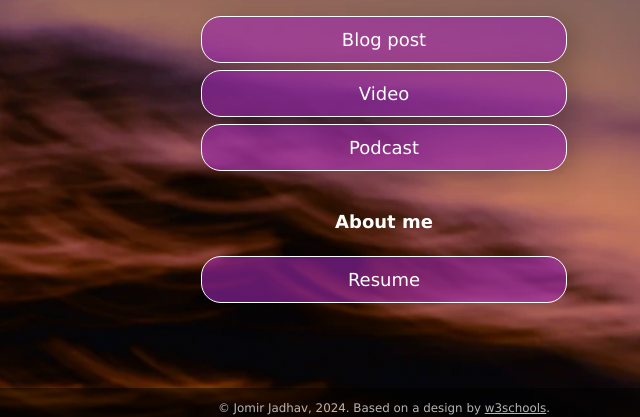
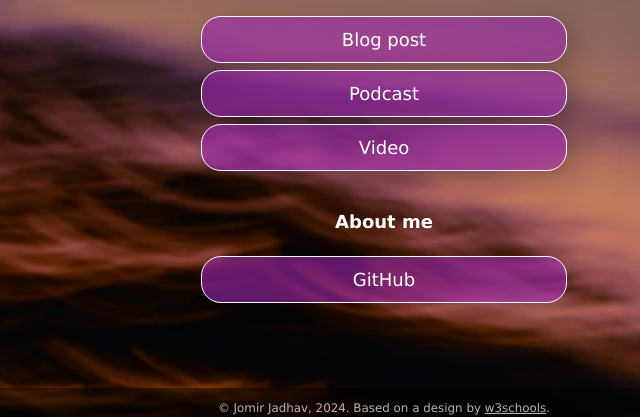
Before and after one commit to RomirJadhav/romirjadhav.github.io, a plain HTML site: page index.html in a window 1280 px wide. Shown: the part 370-787 px from the top of the page, 256-896 px from the left. Drawn offline with Linux system fonts and the light colour scheme.

Commit message:
Added Podcast and template for Video. Added link to GitHub repo

```diff
--- a/index.html
+++ b/index.html
@@ -36,23 +36,29 @@
         </div>
       </div>
 
+      <div class="button toggle">Podcast</div>
+      <div class="slidedown">
+        <div class="description">
+          <h2>Virginia Tech Water Contamination of 2024 - The Students' Experiences</h2>
+          <p>When Hurricane Helena hit Virginia, the storms that ensued contaminated the water supply in Montgomery
+            County, VA. Consequently, the students at Virginia Tech were faced with a boil water notice in order to
+            safely use and drink the tap water. Stay tuned to learn more about the experiences of Virginia Tech students
+            during this water contamination crisis.</p>
+          <a href="https://soundcloud.com/romirj/vt-water-contamination-2024?si=7dd3ec558eda46529e4bbc11e826ec8f&utm_source=clipboard&utm_medium=text&utm_campaign=social_sharing"
+            class="external-link" target="_blank">Listen</a>
+        </div>
+      </div>
+
       <div class="button toggle">Video</div>
       <div class="slidedown">
         <div class="description">
-          <h2>Video title</h2>
-          <p>Add a short but appealing description of your video.</p>
+          <h2>Video Title Placeholder</h2>
+          <p>This will be an awesome description of my amazing video</p>
           <a href="#" class="external-link" target="_blank">Watch</a>
         </div>
       </div>
 
-      <div class="button toggle">Podcast</div>
-      <div class="slidedown">
-        <div class="description">
-          <h2>Podcast title</h2>
-          <p>Add a short but appealing description of your podcast</p>
-          <a href="#" class="external-link" target="_blank">Listen</a>
-        </div>
-      </div>
+
     </div>
 
     <!-- Replace # with PDF from Google Docs, or replace the entire section with whatever you want. Or delete it! Or add another section below it!-->
@@ -61,7 +67,7 @@
     </div>
 
     <div class="links-container">
-      <a href="https://drive.google.com" class="button" target="_blank">Resume</a>
+      <a href="https://github.com/RomirJadhav/romirjadhav.github.io" class="button" target="_blank">GitHub</a>
     </div>
 
   </div>
```
